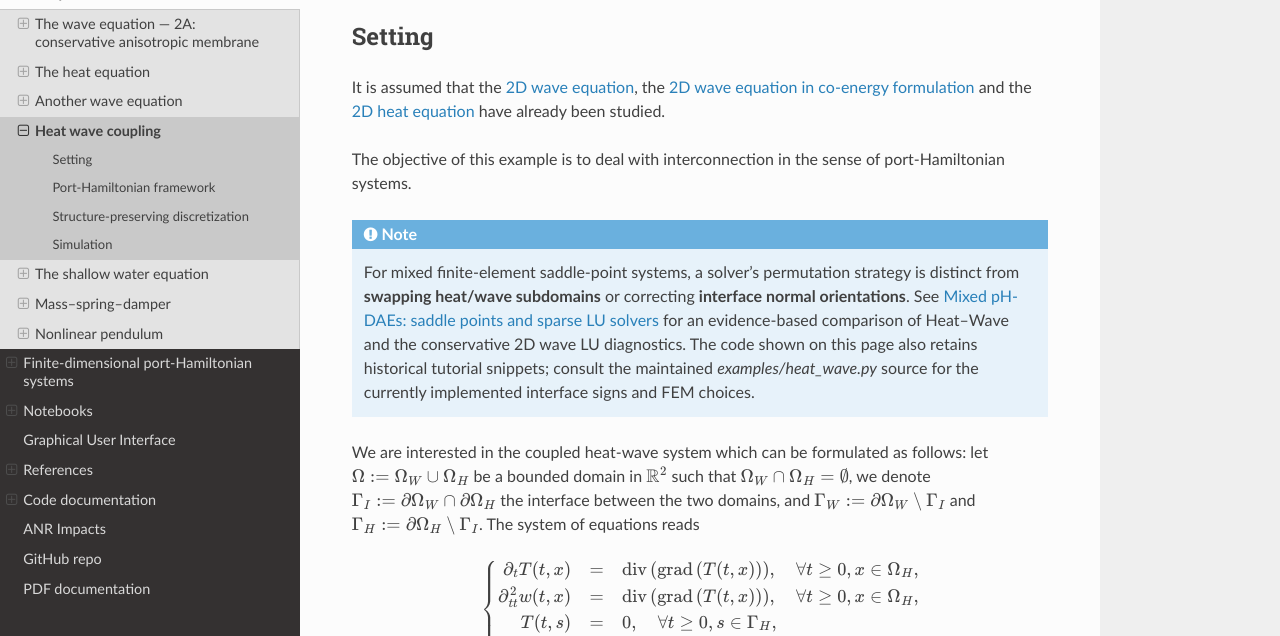
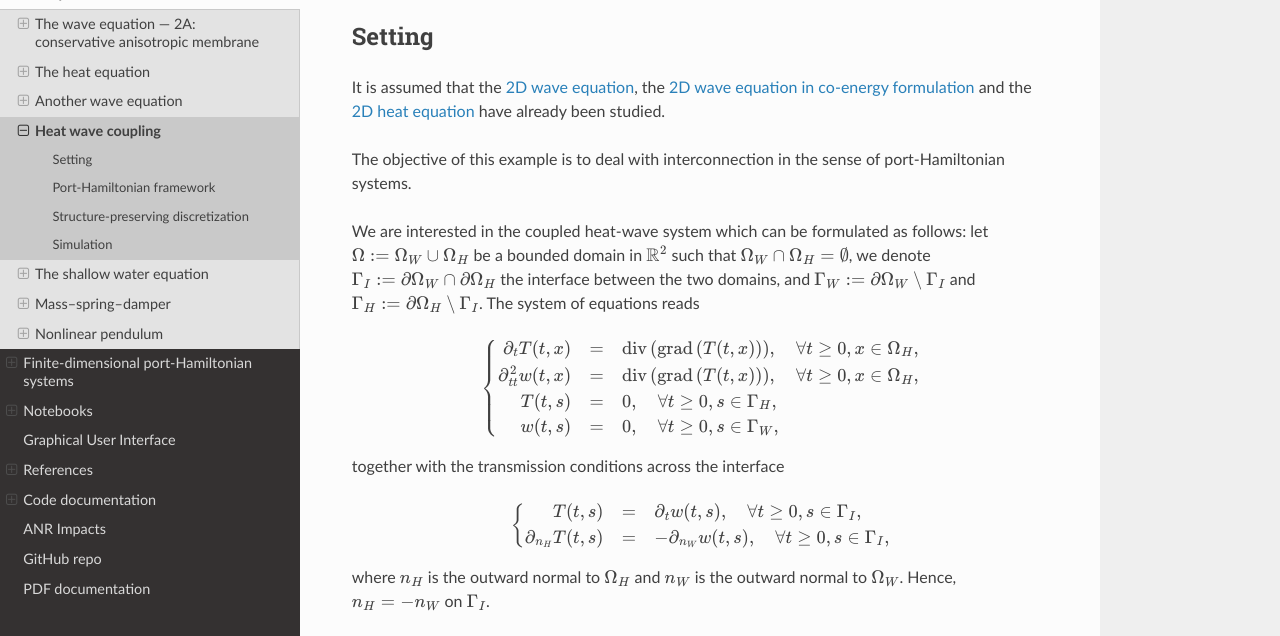
Before and after one commit to g-haine/scrimp, a Sphinx documentation site: the page built from docs/source/examples/heat_wave.rst, in a window 1280 px wide and 900 px high, cut to the strip 264-900 px from the top of the window. Built offline with Sphinx 7.4.7 and the Read the Docs theme 3.1.0, drawn with Linux system fonts in a browser that asks for light colours.

Commit message:
docs: defer unverified heat-wave solver-permutation discussion; restore example docs while progressing to wave 2B

```diff
--- a/docs/source/examples/heat_wave.rst
+++ b/docs/source/examples/heat_wave.rst
@@ -21,17 +21,6 @@ already been studied.
 
 The objective of this example is to deal with interconnection in the
 sense of port-Hamiltonian systems.
-
-.. note::
-
-   For mixed finite-element saddle-point systems, a solver's
-   permutation strategy is distinct from **swapping heat/wave
-   subdomains** or correcting **interface normal orientations**.
-   See :doc:`../solver_saddle_points` for an evidence-based comparison
-   of Heat--Wave and the conservative 2D wave LU diagnostics.
-   The code shown on this page also retains historical tutorial
-   snippets; consult the maintained `examples/heat_wave.py` source
-   for the currently implemented interface signs and FEM choices.
 
 We are interested in the coupled heat-wave system which can be
 formulated as follows: let :math:`\Omega := \Omega_W \cup \Omega_H` be a
```
